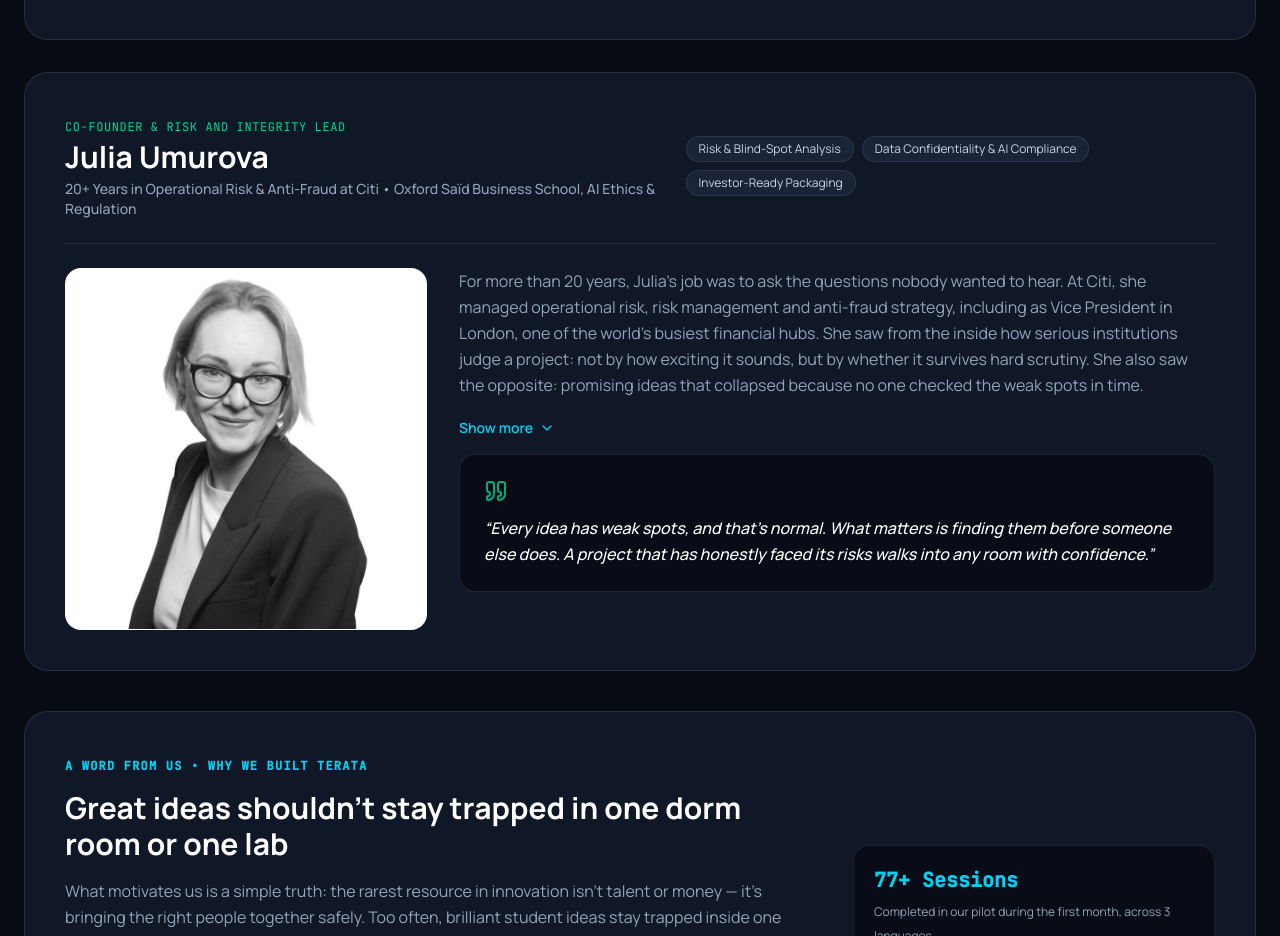
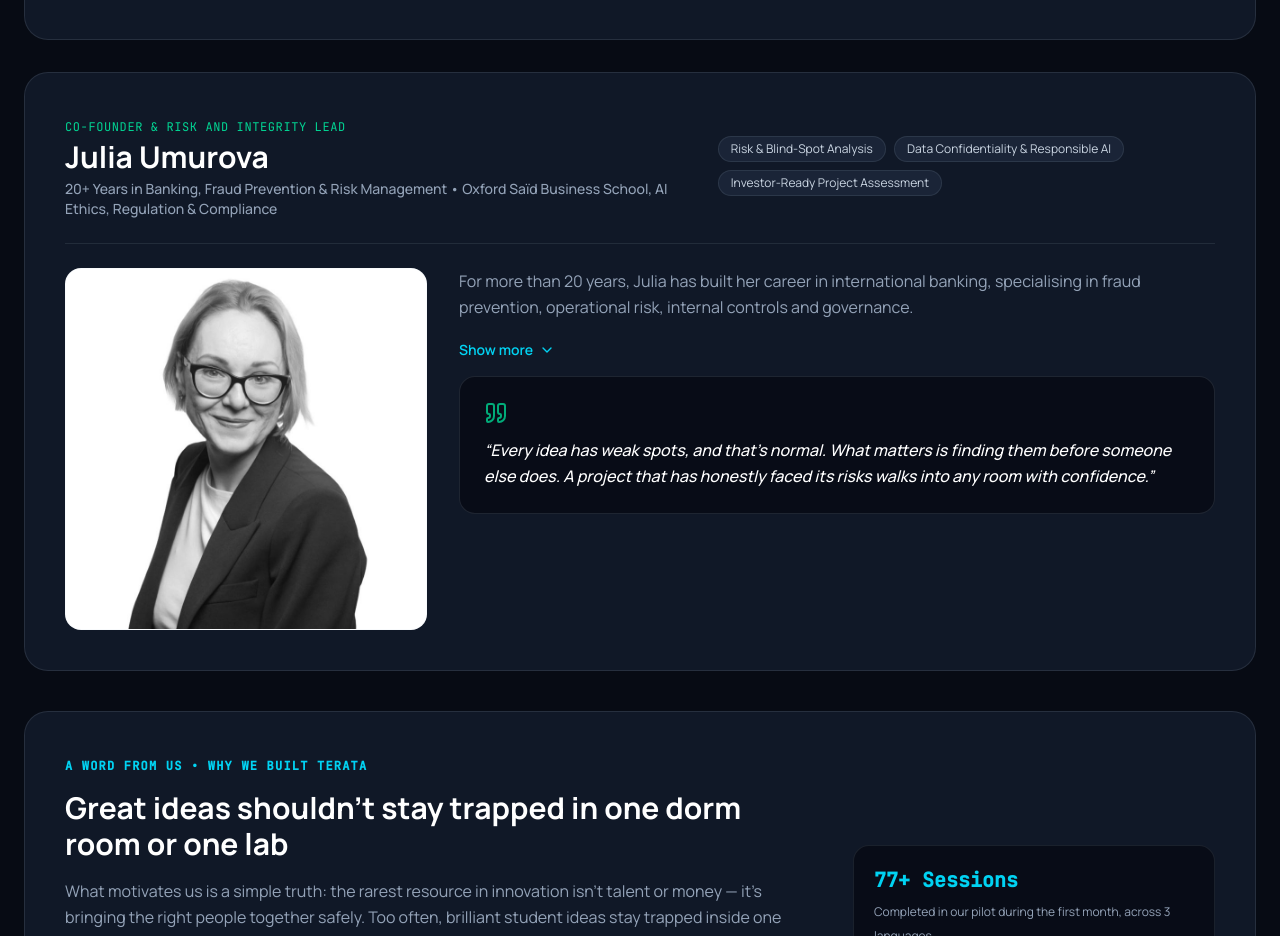
Before and after one commit to maks-mor/terata-site, a React (Vite) app: page / in a window 1280 px wide. Shown: the part 6840-7776 px from the top of the page. Built offline with nearby package versions, Linux system fonts and the light colour scheme.

Commit message:
Update Julia Umurova profile, expertise tags and bio

```diff
--- a/src/App.tsx
+++ b/src/App.tsx
@@ -1055,7 +1055,7 @@ export default function App() {
                     Julia Umurova
                   </h3>
                   <p className="text-xs sm:text-sm text-[#94A3B8] mt-1 font-medium">
-                    20+ Years in Operational Risk & Anti-Fraud at Citi • Oxford Saïd Business School, AI Ethics & Regulation
+                    20+ Years in Banking, Fraud Prevention & Risk Management • Oxford Saïd Business School, AI Ethics, Regulation & Compliance
                   </p>
                 </div>
                 <div className="flex flex-wrap gap-2">
@@ -1063,10 +1063,10 @@ export default function App() {
                     Risk & Blind-Spot Analysis
                   </span>
                   <span className="text-xs px-3 py-1 rounded-full bg-slate-800/80 border border-[#C7D2E0]/10 text-slate-300">
-                    Data Confidentiality & AI Compliance
+                    Data Confidentiality & Responsible AI
                   </span>
                   <span className="text-xs px-3 py-1 rounded-full bg-slate-800/80 border border-[#C7D2E0]/10 text-slate-300">
-                    Investor-Ready Packaging
+                    Investor-Ready Project Assessment
                   </span>
                 </div>
               </div>
@@ -1095,13 +1095,25 @@ export default function App() {
                   }
                 >
                   <p>
-                    For more than 20 years, Julia’s job was to ask the questions nobody wanted to hear. At Citi, she managed operational risk, risk management and anti-fraud strategy, including as Vice President in London, one of the world’s busiest financial hubs. She saw from the inside how serious institutions judge a project: not by how exciting it sounds, but by whether it survives hard scrutiny. She also saw the opposite: promising ideas that collapsed because no one checked the weak spots in time.
+                    For more than 20 years, Julia has built her career in international banking, specialising in fraud prevention, operational risk, internal controls and governance.
                   </p>
                   <p>
-                    At Terata, she brings the banking discipline of the “second line of defense” (2LOD) into the world of new ideas, gently and in a creator’s favor. She helps uncover hidden risks and blind spots, separate facts from wishful thinking, and build strict rules for data confidentiality. Her belief is simple: it’s far better to hear a tough question from a friendly partner today than from an investor or grant committee tomorrow.
+                    Her experience spans senior leadership positions, including Vice President in London with global risk oversight responsibilities. She has led teams, developed fraud prevention strategies, challenged complex risk assessments and helped strengthen control frameworks across international financial operations.
                   </p>
                   <p>
-                    Julia knows the criteria financial and regulatory institutions use to assess risk, and she helps shape Terata’s Project Passports in the language that institutional investors, large corporations and international grant funds, such as the UK’s ARIA, understand. Her training at Oxford Saïd Business School in AI ethics and regulation keeps Terata transparent and responsible in how it uses AI and handles every creator’s work.
+                    Throughout her career, Julia has learned that even the most promising initiatives can fail when critical assumptions go unchallenged and hidden risks are discovered too late. She understands the importance of asking difficult questions early — before weaknesses become costly problems.
+                  </p>
+                  <p>
+                    At Terata, Julia brings this experience into the world of entrepreneurship and innovation. She helps creators identify blind spots, assess potential risks, challenge assumptions and strengthen their ideas without compromising the creativity that makes them valuable.
+                  </p>
+                  <p>
+                    She also contributes to Terata&apos;s approach to data confidentiality, responsible AI and the protection of creators&apos; intellectual work. Her training in AI Ethics, Regulation and Compliance at Oxford Saïd Business School further informs this work.
+                  </p>
+                  <p>
+                    Julia helps shape Terata&apos;s Project Passports, ensuring that ideas are presented with clarity, credibility and a structured understanding of their risks — qualities that matter when approaching investors, corporate partners and funding organisations.
+                  </p>
+                  <p>
+                    Her philosophy is simple: rigorous thinking should protect ambition, not limit it.
                   </p>
                 </ExpandableBio>
               </div>
```
